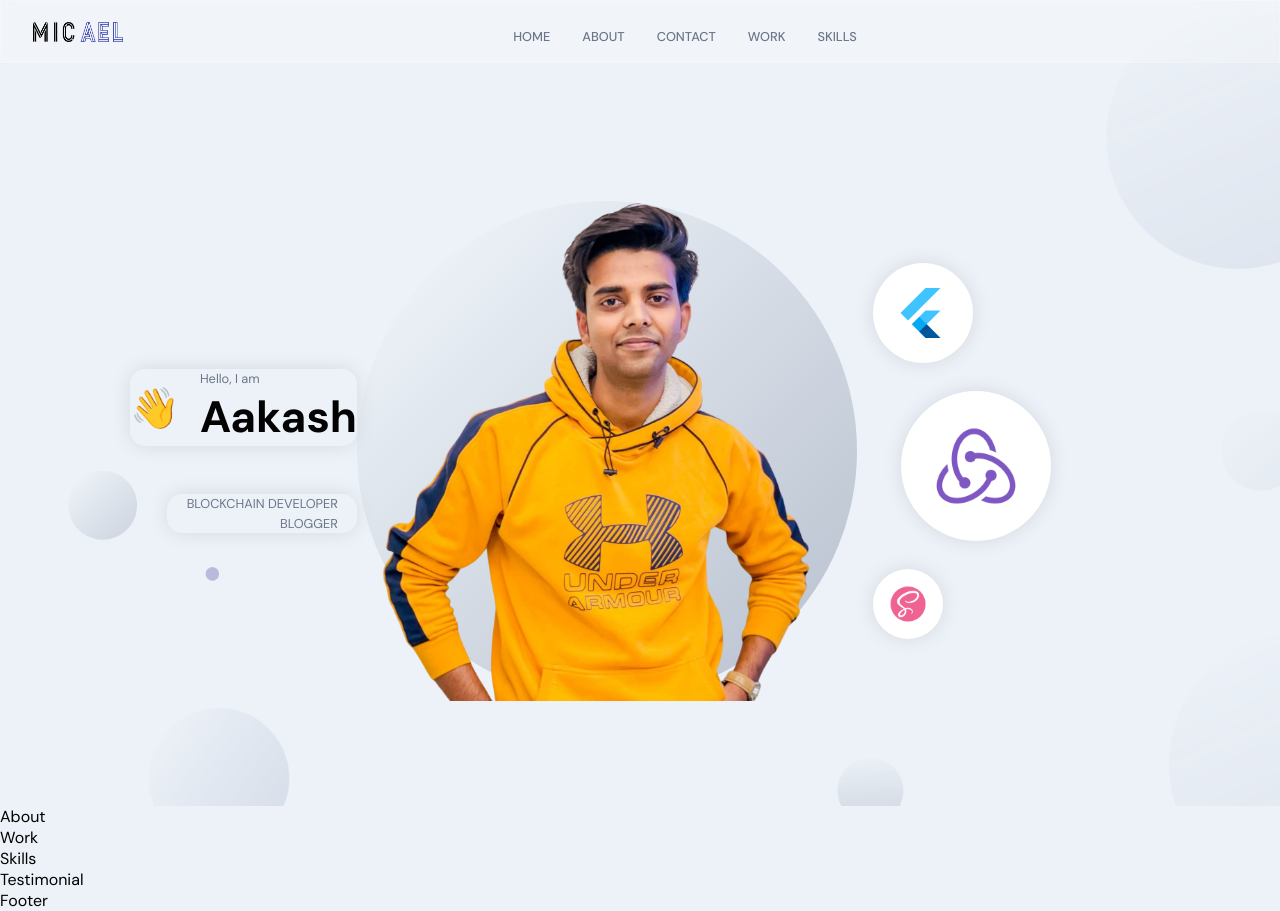
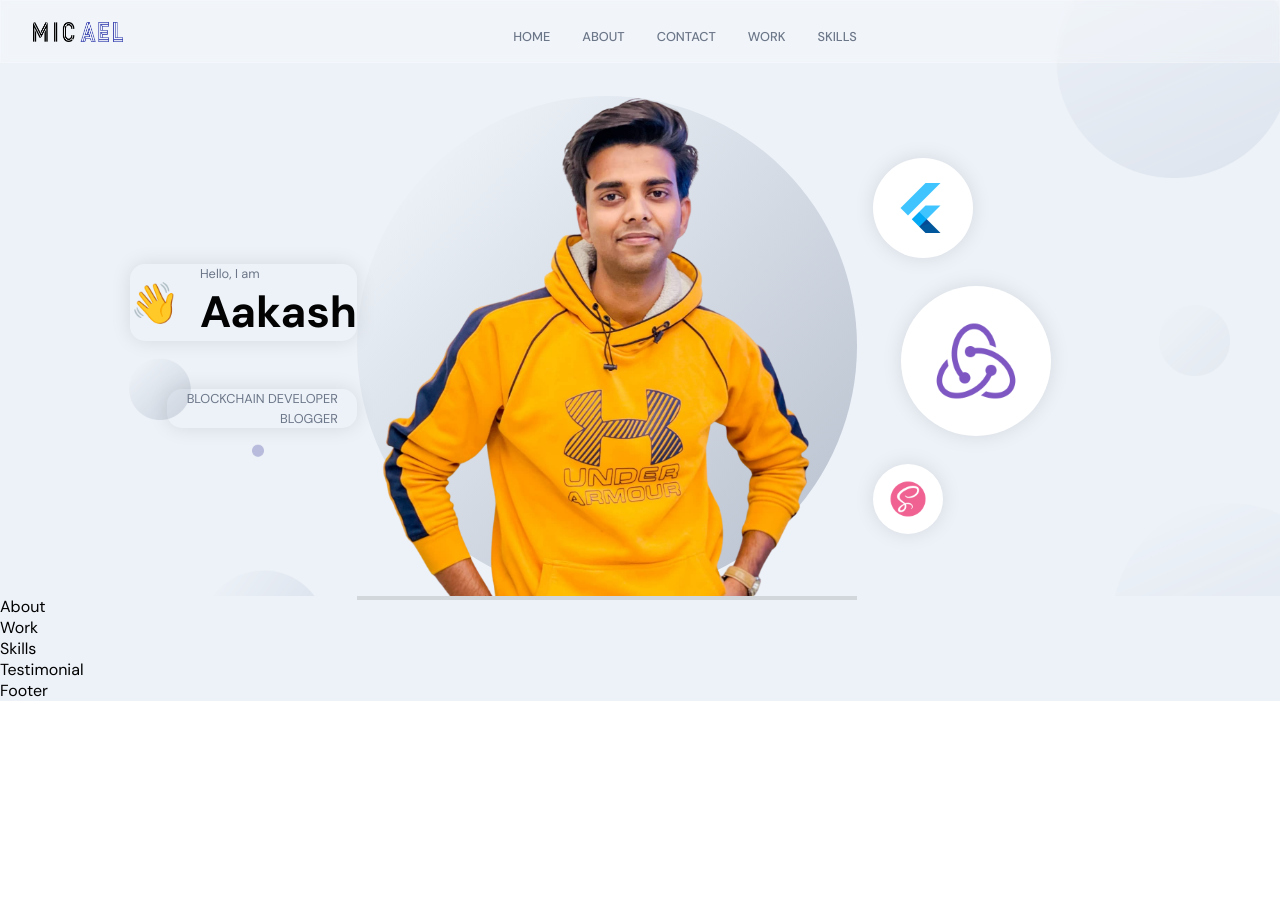
Before and after one commit to mecskyverse/Personal-Porfolio, a React (Vite) app in the folder vite-project/: page / in a window 1280 px wide. After the commit the page ends 800 px from the top, so only its background shows below. Built offline with nearby package versions, Linux system fonts and the light colour scheme.

Commit message:
Header css updated

```diff
--- a/vite-project/src/container/Header/Header.scss
+++ b/vite-project/src/container/Header/Header.scss
@@ -175,9 +175,11 @@
 
     img {
         width: 100%;
-        height: 710px;
+        height: 80%;
         object-fit: contain;
         z-index: 1;
+        box-shadow: 0 4px rgba(0, 0, 0, 0.06);
+
     }
 
     .overlay_circle {
```
